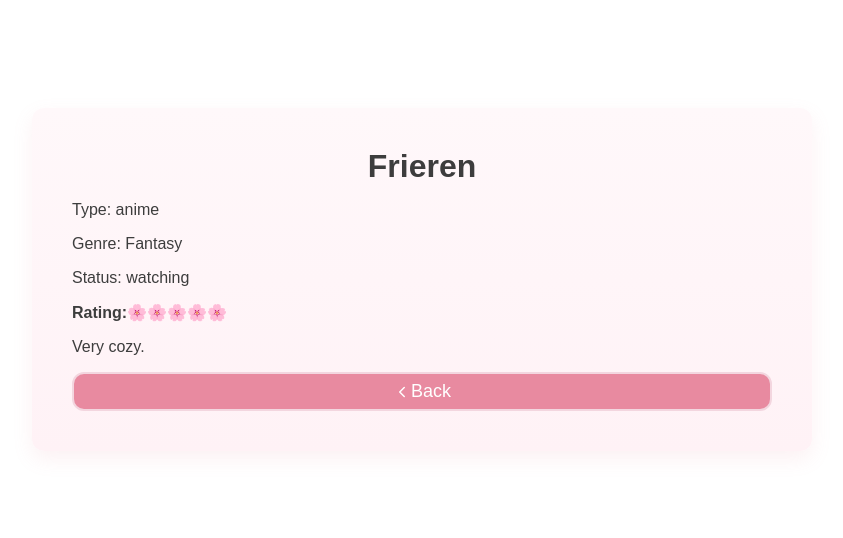
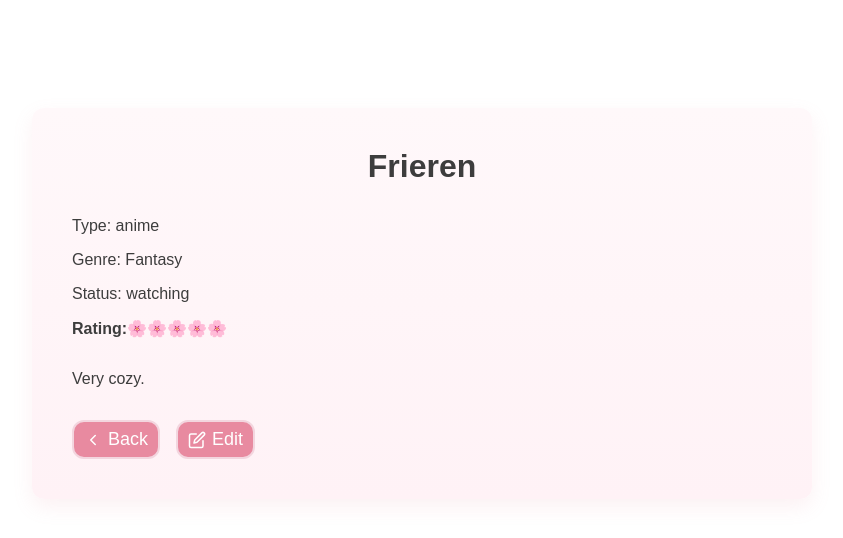
Before and after one commit to HancharenkaAlesia/AniTrack, a React (Vite) app: page /anime/1 in a window 1280 px wide. Shown: the top 538 px of the page, without its empty margins (218-1061 px from the left). Built offline with nearby package versions, Linux system fonts and the light colour scheme.

Commit message:
Add anime editing functionality

```diff
--- a/src/App.jsx
+++ b/src/App.jsx
@@ -24,6 +24,31 @@
     )
   }, [animeData])
 
+  const addAnime = (data) => {
+    const newAnime = {
+      ...data,
+      id: crypto.randomUUID()
+    }
+
+    setAnimeData(prev => [...prev, newAnime])
+  }
+
+  const deleteAnime = (id) => {
+    setAnimeData(prev =>
+      prev.filter(anime => anime.id !== id)
+    )
+  }
+
+  const updateAnime = (id, updatedAnime) => {
+    setAnimeData(prev => (
+      prev.map((anime) =>
+        anime.id === id
+        ? { ...anime, ...updatedAnime }
+          : anime
+      )
+    ))
+  }
+
   return (
     <div className='page'>
       <Routes>
@@ -31,6 +56,8 @@
           path="/"
           element={
           <AniTrack
+            addAnime={addAnime}
+            deleteAnime={deleteAnime}
             animeData={animeData}
             setAnimeData={setAnimeData}
           />
@@ -41,6 +68,7 @@
           element={
           <AniDetails
             animeData={animeData}
+            updateAnime={updateAnime}
           />
         } />
       </Routes>
--- a/src/components/AnimeCard/AnimeCard.jsx
+++ b/src/components/AnimeCard/AnimeCard.jsx
@@ -27,7 +27,7 @@
       </Link>
       <div className="anime-card__actions">
         <button
-          className='anime-card__delete'
+          className='anime-card__delete button button--with-icon'
           aria-label={`Delete ${title}`}
           title={`Delete ${title}`}
           onClick={() => onDelete(id)}
--- a/src/components/AnimeForm/AnimeForm.jsx
+++ b/src/components/AnimeForm/AnimeForm.jsx
@@ -3,13 +3,25 @@
 import { useState } from 'react'
 import { options } from '../../data/options.js'
 
-const AnimeForm = ({ onAddAnime }) => {
-  const [title, setTitle] = useState('')
-  const [type, setType] = useState('')
-  const [genre, setGenre] = useState('')
-  const [status, setStatus] = useState('')
-  const [rating, setRating] = useState(0)
-  const [note, setNote] = useState('')
+const AnimeForm = ({ initialData, onSubmit }) => {
+  const [title, setTitle] = useState(
+    initialData?.title || ''
+  )
+  const [type, setType] = useState(
+    initialData?.type || ''
+  )
+  const [genre, setGenre] = useState(
+    initialData?.genre || ''
+  )
+  const [status, setStatus] = useState(
+    initialData?.status || ''
+  )
+  const [rating, setRating] = useState(
+    initialData?.rating || 0
+  )
+  const [note, setNote] = useState(
+    initialData?.note || ''
+  )
 
   const [errors, setErrors] = useState({})
 
@@ -46,8 +58,10 @@
     }
     setErrors({})
 
-    onAddAnime(anime)
-    resetForm()
+    onSubmit(anime)
+    if (!initialData) {
+      resetForm()
+    }
   }
 
   const clearError = (field) => {
@@ -71,7 +85,10 @@
 
   return (
     <>
-      <h2>Add new Anime 🌸</h2>
+      {!initialData && (
+        <h2>Add new Anime 🌸</h2>
+      )}
+
       <form
         className="anime-form"
         onSubmit={handleSubmit}
@@ -174,7 +191,7 @@
         <button
           type="submit"
         >
-          Add anime
+          {initialData ? 'Save changes' : 'Add anime'}
         </button>
       </form>
     </>
--- a/src/pages/AniDetails/AniDetails.jsx
+++ b/src/pages/AniDetails/AniDetails.jsx
@@ -1,14 +1,22 @@
 import './AniDetails.scss'
 import { Link, useParams } from 'react-router-dom'
-import { FiChevronLeft } from "react-icons/fi"
+import { FiChevronLeft, FiEdit } from "react-icons/fi"
 import Rating from '../../components/Rating/Rating.jsx'
+import { useState } from 'react'
+import AnimeForm from '../../components/AnimeForm/AnimeForm.jsx'
 
-const AniDetails = ({animeData}) => {
+const AniDetails = ({animeData, updateAnime}) => {
   const { id } = useParams()
   const anime = animeData.find((anime) => String(anime.id) === id)
+  const [isEditing, setIsEditing] = useState(false)
 
   if (!anime) {
     return <h2>Anime not found</h2>
+  }
+
+  const handleUpdateAnime = (updateData) => {
+    updateAnime(anime.id, updateData)
+    setIsEditing(false)
   }
 
   return (
@@ -16,6 +24,13 @@
       <header className="anime-details__header">
         <h1>{anime.title}</h1>
       </header>
+      {isEditing ? (
+        <AnimeForm
+          initialData={anime}
+          onSubmit={handleUpdateAnime}
+        />
+      ) : (
+        <>
           <div className="anime-details__info">
             <p>Type: {anime.type}</p>
             <p>Genre: {anime.genre}</p>
@@ -23,11 +38,20 @@
             <Rating value={anime.rating} />
           </div>
           <p className='anime-details__note'>{anime.note}</p>
+        </>
+      )}
+
       <div className="anime-details__controls">
         <Link to={`/`} className='anime-details__back button'>
           <FiChevronLeft />
           <span>Back</span>
         </Link>
+        {!isEditing && (
+          <button onClick={() => setIsEditing(prevState => !prevState)}>
+            <FiEdit />
+            <span>Edit</span>
+          </button>
+        )}
       </div>
     </div>
   )
--- a/src/pages/AniDetails/AniDetails.scss
+++ b/src/pages/AniDetails/AniDetails.scss
@@ -1,2 +1,8 @@
 .anime-details {
+  display: grid;
+  row-gap: 16px;
+  &__controls {
+    display: flex;
+    gap: 16px;
+  }
 }
--- a/src/pages/AniTrack/AniTrack.jsx
+++ b/src/pages/AniTrack/AniTrack.jsx
@@ -7,23 +7,8 @@
   FiList
 } from 'react-icons/fi'
 
-const AniTrack = ({animeData, setAnimeData}) => {
+const AniTrack = ({animeData, addAnime, deleteAnime}) => {
   const [view, setView] = useState('grid')
-
-  const deleteAnime = (id) => {
-    setAnimeData(prev =>
-      prev.filter(anime => anime.id !== id)
-    )
-  }
-
-  const addAnime = (data) => {
-    const newAnime = {
-      ...data,
-      id: crypto.randomUUID()
-    }
-
-    setAnimeData(prev => [...prev, newAnime])
-  }
 
   return (
     <div className="anitrack">
@@ -31,19 +16,19 @@
         <h1 className="anitrack__title">AniTrack 🌸</h1>
       </header>
       <AnimeForm
-        onAddAnime={addAnime}
+        onSubmit={addAnime}
       />
       <div className="anitrack__view-controls">
         <button
           aria-label="Grid view"
-          className={view === 'grid' ? 'is-active' : ''}
+          className={view === 'grid' ? 'button button--with-icon is-active' : 'button button--with-icon'}
           onClick={() => setView('grid')}
         >
           <FiGrid />
         </button>
         <button
           aria-label="List view"
-          className={view === 'list' ? 'is-active' : ''}
+          className={view === 'list' ? 'button button--with-icon is-active' : 'button button--with-icon'}
           onClick={() => setView('list')}>
           <FiList />
         </button>
--- a/src/styles/globals.scss
+++ b/src/styles/globals.scss
@@ -34,12 +34,13 @@
     display: flex;
     align-items: center;
     justify-content: center;
+    column-gap: 6px;
     background: var(--color-primary);
     color: white;
     cursor: pointer;
     border: 2px solid var(--color-border);
     font-size: 18px;
-    padding: 7px;
+    padding: 7px 10px;
     border-radius: var(--radius);
     transition-duration: 0.2s;
     &:active {
@@ -57,11 +58,12 @@
     }
 
     &--with-icon {
-      background-color: var(--color-surface);
+      background: var(--color-primary-light);
+      padding: 7px;
       @media (hover: hover) {
 
         &:hover {
-          background: var(--color-primary-light);
+          background: var(--color-primary-dark);
         }
       }
     }
```
Lines whose indentation alone changed are shown as unchanged.
